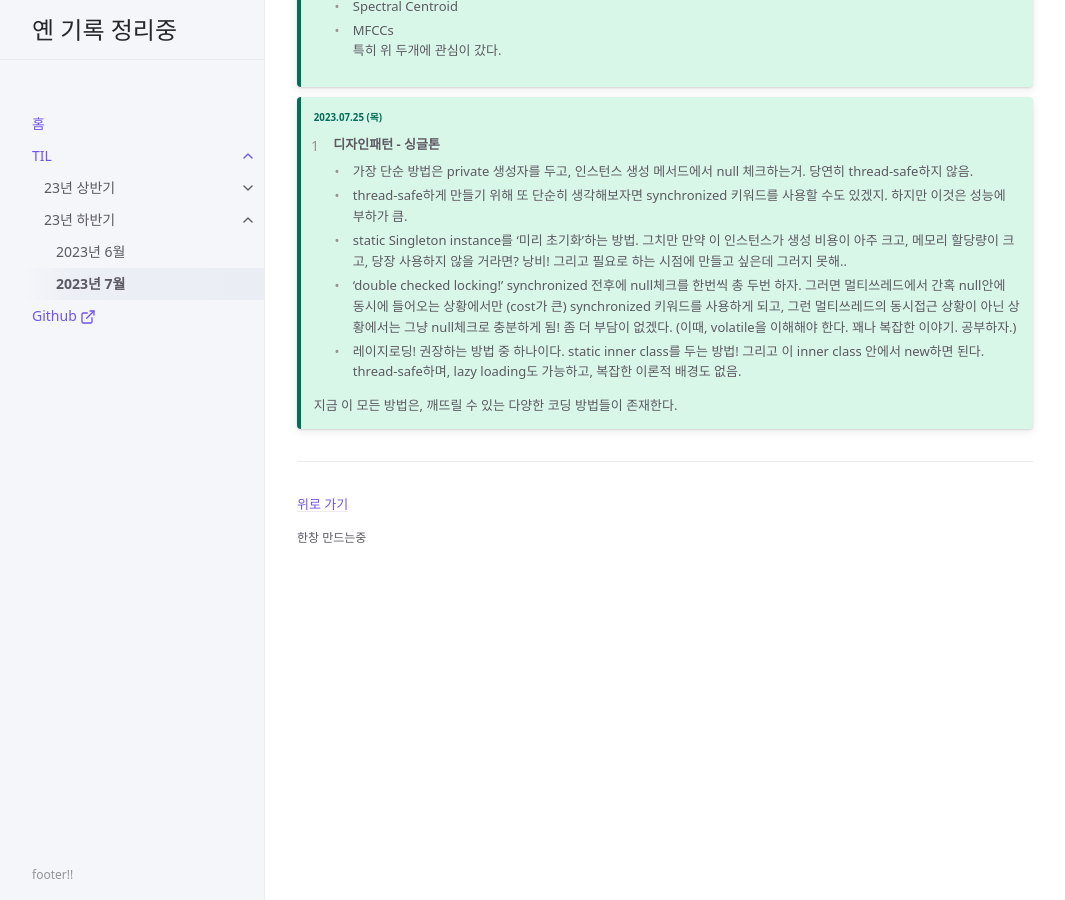
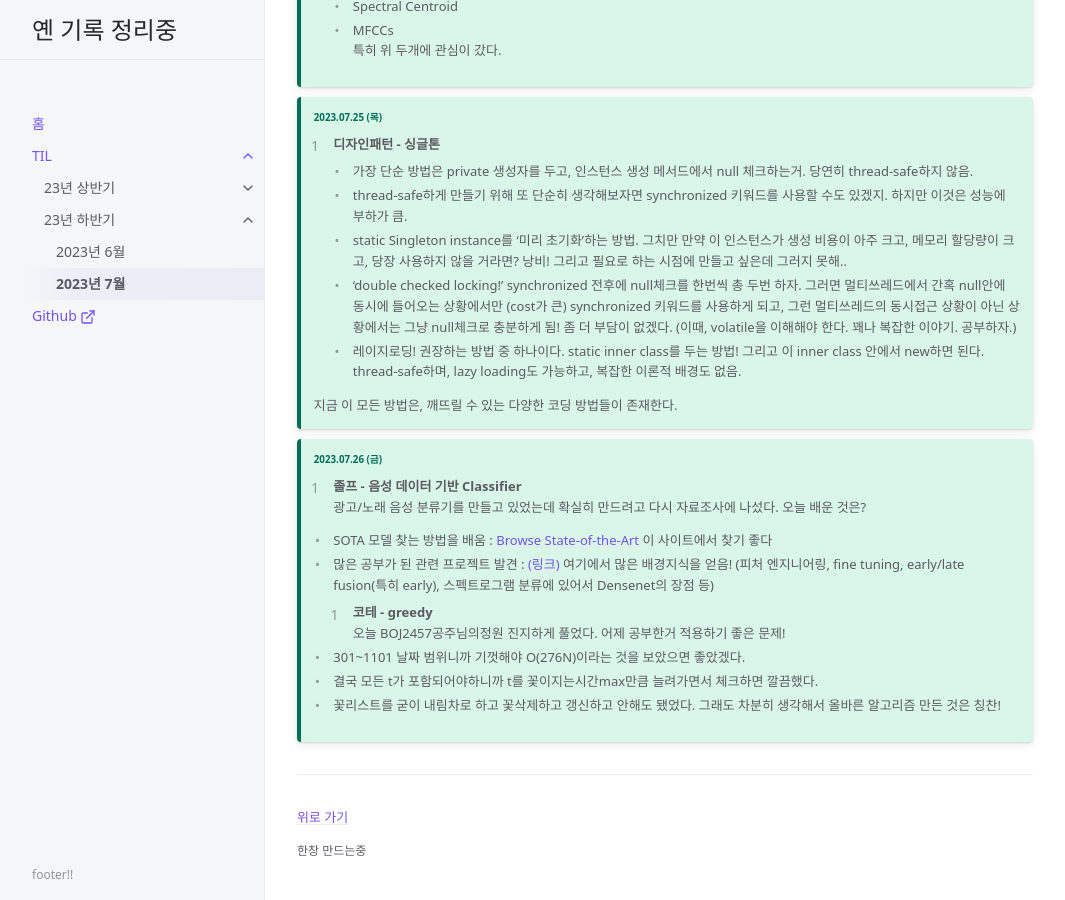
Before and after one commit to yyeennyy/yyeennyy.github.io, a Jekyll site: the page built from docs/TIL/23년 하반기/month07.md, in a window 1280 px wide and 900 px high, scrolled down 970 px. Shown: the whole window, without its empty margins (107-1172 px from the left). Built offline with Jekyll 4.4.1, drawn with Linux system fonts in a browser that asks for light colours.

Commit message:
TIL 07-26

```diff
--- a/docs/TIL/23년 하반기/month07.md
+++ b/docs/TIL/23년 하반기/month07.md
@@ -69,3 +69,18 @@ nav_order: 2
 > - 레이지로딩! 권장하는 방법 중 하나이다. static inner class를 두는 방법! 그리고 이 inner class 안에서 new하면 된다. thread-safe하며, lazy loading도 가능하고, 복잡한 이론적 배경도 없음.
 >
 > 지금 이 모든 방법은, 깨뜨릴 수 있는 다양한 코딩 방법들이 존재한다.
+
+
+{: .new-title }
+> 2023.07.26 (금)
+>
+> 1. **졸프 - 음성 데이터 기반 Classifier**<br>
+> 광고/노래 음성 분류기를 만들고 있었는데 확실히 만드려고 다시 자료조사에 나섰다. 오늘 배운 것은?<br>
+>
+> - SOTA 모델 찾는 방법을 배움 : [Browse State-of-the-Art](https://paperswithcode.com/sota) 이 사이트에서 찾기 좋다
+> - 많은 공부가 된 관련 프로젝트 발견 : [(링크)](https://hajunyoo.oopy.io/projects/audio-alert-latefusion-project) 여기에서 많은 배경지식을 얻음! (피처 엔지니어링, fine tuning, early/late fusion(특히 early), 스펙트로그램 분류에 있어서 Densenet의 장점 등)
+> 2. **코테 - greedy**<br>
+> 오늘 BOJ2457공주님의정원 진지하게 풀었다. 어제 공부한거 적용하기 좋은 문제!<br>
+> - 301~1101 날짜 범위니까 기껏해야 O(276N)이라는 것을 보았으면 좋았겠다.
+> - 결국 모든 t가 포함되어야하니까 t를 꽃이지는시간max만큼 늘려가면서 체크하면 깔끔했다.
+> - 꽃리스트를 굳이 내림차로 하고 꽃삭제하고 갱신하고 안해도 됐었다. 그래도 차분히 생각해서 올바른 알고리즘 만든 것은 칭찬!
```
